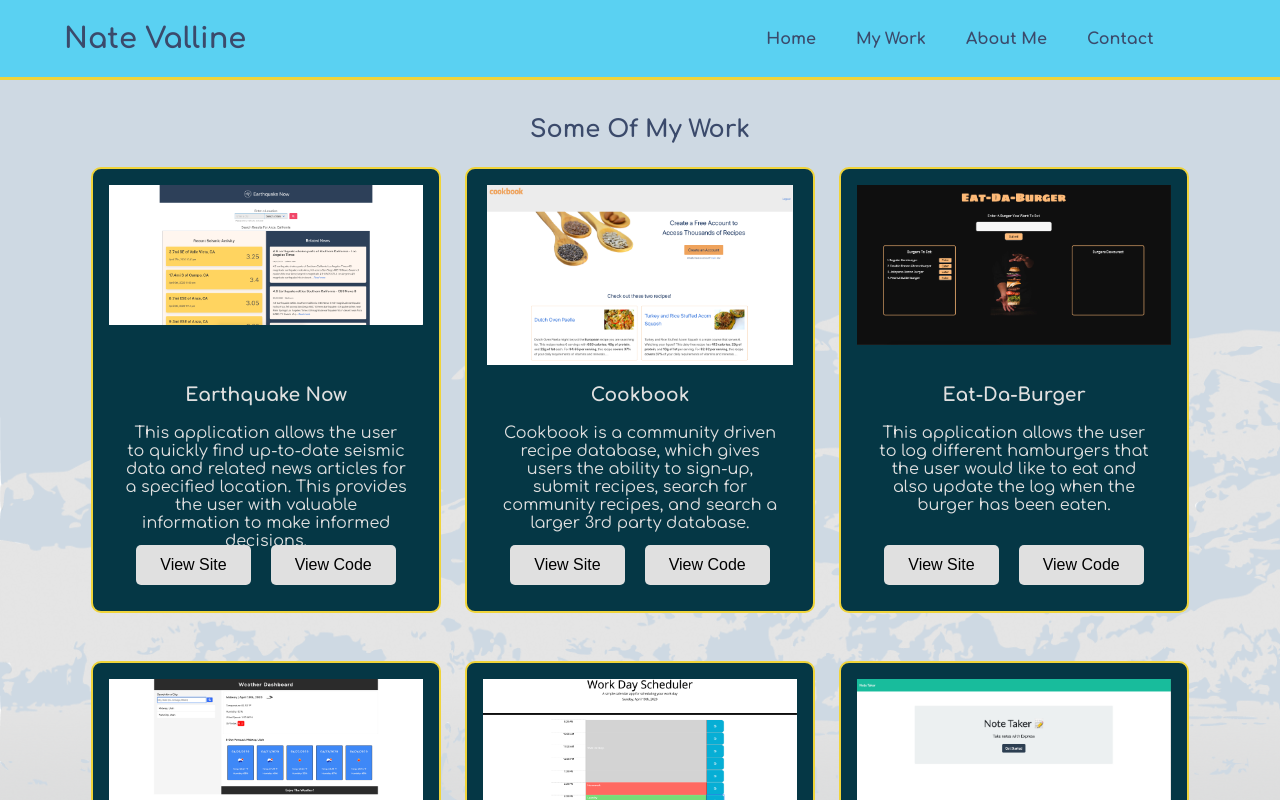
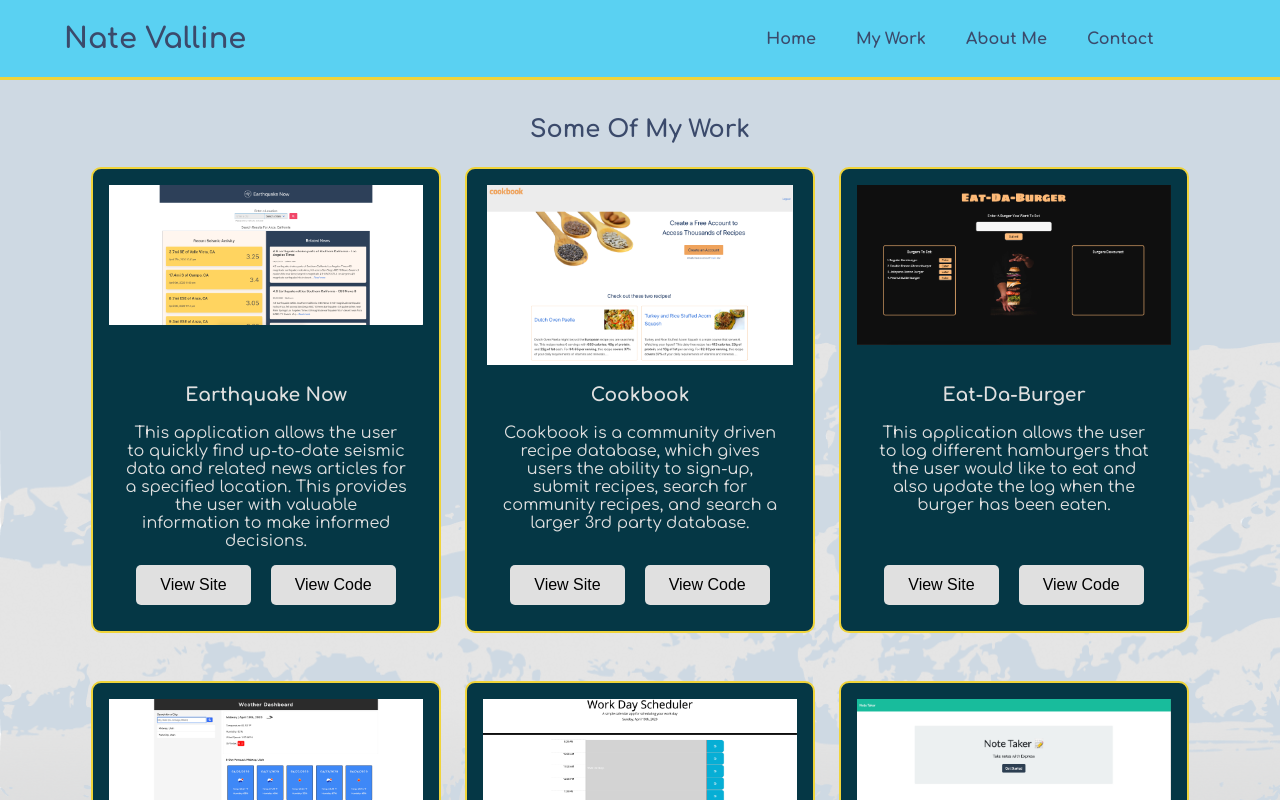
Before and after one commit to nvalline/portfolio-v3, a React (Create React App) app: page /my-work in a window 1280 px wide. Shown: the top 800 px of the page. Built offline with nearby package versions, Linux system fonts and the light colour scheme.

Commit message:
solved key issue

```diff
--- a/src/components/ProjectCard.js
+++ b/src/components/ProjectCard.js
@@ -2,9 +2,9 @@ import React from 'react';
 
 import '../styles/work.css';
 
-function ProjectCard({ id, title, description, link, repoLink, image }) {
+function ProjectCard({ title, description, link, repoLink, image }) {
     return (
-        <div className="project-card" key={id}>
+        <div className="project-card">
             <div className="project-img">
                 <img src={image} alt="project" />
             </div>
--- a/src/components/ProjectContainer.js
+++ b/src/components/ProjectContainer.js
@@ -10,18 +10,16 @@ function ProjectContainer() {
         <div className="project-container">
             <h2>Some Of My Work</h2>
             <div className="project-block">
-                {data.map(project => {
-                    return (
+                {data.map(project => (
                     <ProjectCard
-                            id={project.id}
+                        key={project.id}
                         title={project.title}
                         description={project.description}
                         link={project.link}
                         repoLink={project.repoLink}
                         image={project.img}
                     />
-                    )
-                })}
+                ))}
             </div>
         </div>
     )
--- a/src/styles/work.css
+++ b/src/styles/work.css
@@ -49,7 +49,7 @@
 }
 
 .project-content {
-    height: 150px;
+    height: 170px;
     text-align: center;
     width: 90%;
 }
```
Lines whose indentation alone changed are shown as unchanged.
